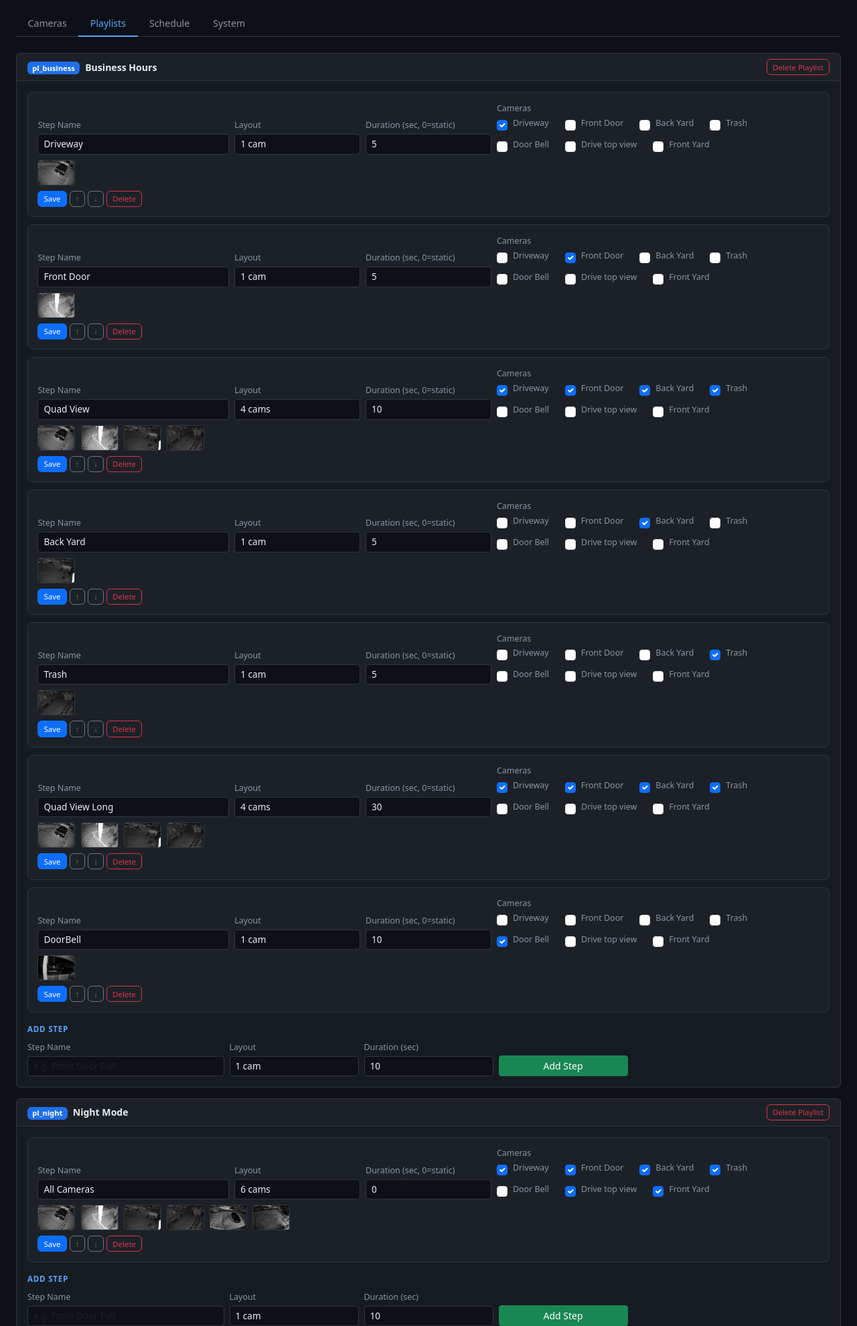
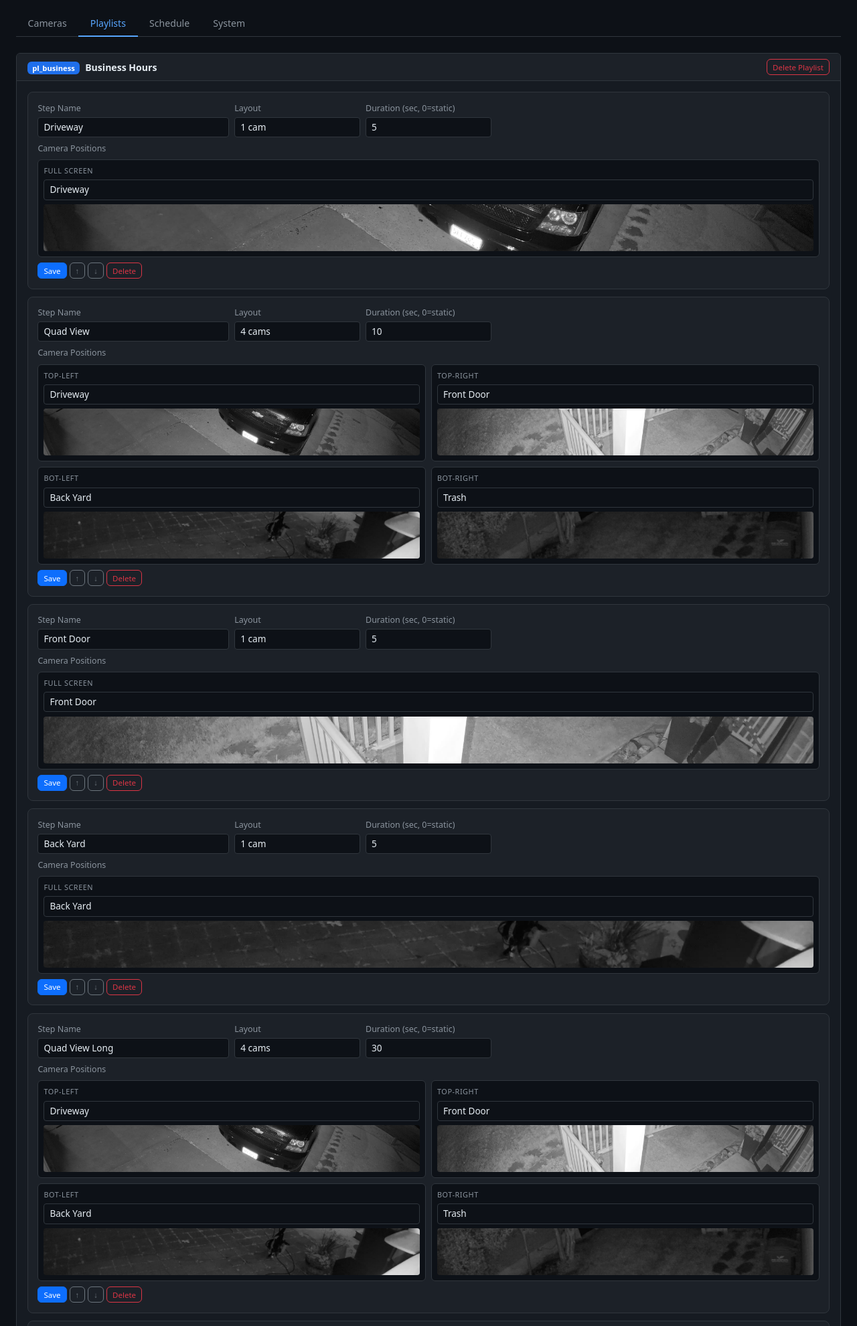
Before and after one commit to martinezmp3/videowall, a Flask app: page /config in a window 1280 px wide, after a click on "Playlists". Shown: the part 52-2032 px from the top of the page at 67% size. Run offline with Flask 3, Linux system fonts and the light colour scheme; the visitor is signed in with stand-in values (Sample User, id 1); parts of the project's set-up code (start-up, migrations or seed data) failed here and were passed over.

Commit message:
Replace camera checkboxes with visual position grid per step slot

```diff
--- a/config.yml
+++ b/config.yml
@@ -47,6 +47,24 @@
   substream: rtsp://192.168.86.233:7447/LUlolhxFqSbRxpk8
   use_substream: false
   fill_mode: stretch
+- id: garage
+  name: Garage
+  url: rtsp://192.168.86.233:7447/Y77hMpUmD2Jvn2xv
+  substream: rtsp://192.168.86.233:7447/a5x3X1FIDyQGoBBj
+  use_substream: false
+  fill_mode: stretch
+- id: rickycam
+  name: Ricky
+  url: rtsp://192.168.86.233:7447/XAWR9azg6Ek0Sfhq
+  substream: rtsp://192.168.86.233:7447/FdDeUreay23q5rUO
+  use_substream: false
+  fill_mode: stretch
+- id: jorgitocam
+  name: Jorgito
+  url: rtsp://192.168.86.233:7447/yVsSNP2aho4eTc5p
+  substream: rtsp://192.168.86.233:7447/kKWWuImMfFk1ddma
+  use_substream: false
+  fill_mode: stretch
 playlists:
 - id: pl_business
   name: Business Hours
@@ -56,11 +74,6 @@
     duration: 5
     cameras:
     - cam_driveway
-  - name: Front Door
-    layout: 1
-    duration: 5
-    cameras:
-    - cam_frontdoor
   - name: Quad View
     layout: 4
     duration: 10
@@ -69,16 +82,16 @@
     - cam_frontdoor
     - cam_backyard
     - cam_trash
+  - name: Front Door
+    layout: 1
+    duration: 5
+    cameras:
+    - cam_frontdoor
   - name: Back Yard
     layout: 1
     duration: 5
     cameras:
     - cam_backyard
-  - name: Trash
-    layout: 1
-    duration: 5
-    cameras:
-    - cam_trash
   - name: Quad View Long
     layout: 4
     duration: 30
@@ -86,6 +99,11 @@
     - cam_driveway
     - cam_frontdoor
     - cam_backyard
+    - cam_trash
+  - name: Trash
+    layout: 1
+    duration: 5
+    cameras:
     - cam_trash
   - name: DoorBell
     layout: 1
@@ -96,15 +114,18 @@
   name: Night Mode
   rotation:
   - name: All Cameras
-    layout: 6
+    layout: 9
     duration: 0
     cameras:
     - cam_driveway
     - cam_frontdoor
     - cam_backyard
     - cam_trash
+    - doorbellcam
     - drivewaytop
     - frontyard
+    - rickycam
+    - jorgitocam
 monitors:
 - id: 1
   name: Monitor 1
--- a/state.json
+++ b/state.json
@@ -1 +1 @@
-{"1": {"playlist_name": "Night Mode", "step_name": "All Cameras", "step_idx": 0, "total_steps": 1, "duration": 0, "layout": 6, "schedule_active": "Night Mode"}, "_ts": "03:52:13"}
+{"1": {"playlist_name": "Night Mode", "step_name": "All Cameras", "step_idx": 0, "total_steps": 1, "duration": 0, "layout": 9, "schedule_active": "Night Mode"}, "_ts": "04:09:30"}
--- a/templates/config.html
+++ b/templates/config.html
@@ -37,6 +37,11 @@
 .badge-pl{background:#1f6feb;font-size:.7rem}
 .section-lbl{color:#58a6ff;font-size:.72rem;text-transform:uppercase;letter-spacing:.07em;font-weight:600;margin-bottom:.6rem;margin-top:1rem}
 .btn-xs{font-size:.72rem;padding:.15rem .5rem}
+.cam-pos-grid{display:grid;gap:8px;margin-top:.4rem}
+.cam-pos-cell{background:#0d1117;border:1px solid #30363d;border-radius:6px;padding:.5rem}
+.pos-label{color:#8b949e;font-size:.68rem;text-transform:uppercase;letter-spacing:.05em;margin-bottom:.3rem}
+.pos-preview{width:100%;height:70px;object-fit:cover;border-radius:4px;margin-top:.4rem;background:#1c2128;display:block}
+.pos-preview.hidden{display:none}
 /* Modals */
 .modal-content{background:#161b22;border:1px solid #30363d;color:#e6edf3}
 .modal-header{background:#1c2128;border-bottom:1px solid #30363d}
@@ -161,24 +166,36 @@
                   </select>
                 </div>
                 <div class="col-md-2"><label>Duration (sec, 0=static)</label><input name="duration" type="number" class="form-control form-control-sm" value="{{ step.duration }}" min="0"></div>
-                <div class="col-md-5"><label>Cameras</label>
-                  <div class="d-flex flex-wrap gap-2">
-                    {% for cam in cfg.get('cameras',[]) %}
-                    <div class="form-check form-check-inline mb-0">
-                      <input class="form-check-input" type="checkbox" name="cameras" value="{{ cam.id }}"
-                             id="ck_{{ pl.id }}_{{ step_idx }}_{{ cam.id }}"
-                             {{ 'checked' if cam.id in step.get('cameras',[]) }}>
-                      <label class="form-check-label" for="ck_{{ pl.id }}_{{ step_idx }}_{{ cam.id }}" style="font-size:.78rem">{{ cam.name }}</label>
+                <div class="col-12">
+                  <label>Camera Positions</label>
+                  {% set gcols = {1:1,2:2,4:2,6:3,9:3,16:4} %}
+                  {% set plbls = {1:['Full Screen'],2:['Left','Right'],4:['Top-Left','Top-Right','Bot-Left','Bot-Right'],6:['R1-Left','R1-Center','R1-Right','R2-Left','R2-Center','R2-Right']} %}
+                  {% set cols = gcols.get(step.layout,2) %}
+                  <div class="cam-pos-grid" style="grid-template-columns:repeat({{ cols }},1fr)">
+                    {% for pos in range(step.layout) %}
+                    {% set assigned = step.get('cameras',[])[pos] if pos < (step.get('cameras',[])|length) else '' %}
+                    {% set lbls = plbls.get(step.layout,[]) %}
+                    {% set lbl = lbls[pos] if pos < (lbls|length) else 'Position ' + (pos+1)|string %}
+                    <div class="cam-pos-cell">
+                      <div class="pos-label">{{ lbl }}</div>
+                      <select name="cameras" class="form-select form-select-sm"
+                              onchange="updateSlotPreview(this)"
+                              data-slot="{{ pl.id }}_{{ step_idx }}_{{ pos }}">
+                        <option value="">(empty)</option>
+                        {% for cam in cfg.get('cameras',[]) %}
+                        <option value="{{ cam.id }}" {{ 'selected' if cam.id == assigned }}>{{ cam.name }}</option>
+                        {% endfor %}
+                      </select>
+                      <img id="pi-{{ pl.id }}_{{ step_idx }}_{{ pos }}"
+                           src="{{ '/static/snapshots/' + assigned + '.jpg' if assigned else '' }}"
+                           class="pos-preview {{ 'hidden' if not assigned else '' }}"
+                           onerror="this.classList.add('hidden')">
                     </div>
                     {% endfor %}
                   </div>
                 </div>
               </div>
-              <div class="mb-2">
-                {% for cid in step.get('cameras',[]) %}{% for cam in cfg.get('cameras',[]) %}{% if cam.id==cid %}
-                <img src="/static/snapshots/{{ cam.id }}.jpg" class="cam-thumb me-1" title="{{ cam.name }}" onerror="this.style.background='#21262d'">
-                {% endif %}{% endfor %}{% endfor %}
-              </div>
+
               <div class="d-flex gap-1">
                 <button class="btn btn-primary btn-xs">Save</button>
                 <button type="submit" form="mv_{{ pl.id }}_{{ step_idx }}_up" class="btn btn-outline-secondary btn-xs">↑</button>
@@ -503,6 +520,19 @@
   }, delay);
 }
 
+function updateSlotPreview(sel) {
+  const key = sel.dataset.slot;
+  const img = document.getElementById('pi-' + key);
+  if (!img) return;
+  if (sel.value) {
+    img.src = '/static/snapshots/' + sel.value + '.jpg?t=' + Date.now();
+    img.classList.remove('hidden');
+  } else {
+    img.src = '';
+    img.classList.add('hidden');
+  }
+}
+
 function testEmail(){
   fetch('/api/test-email',{method:'POST'}).then(r=>r.json())
     .then(d=>alert(d.ok ? '✓ '+d.msg : '✗ '+d.msg));
```
Also changed, not shown: static/snapshots/garage.jpg (added), static/snapshots/jorgitocam.jpg (added), static/snapshots/rickycam.jpg (added).
